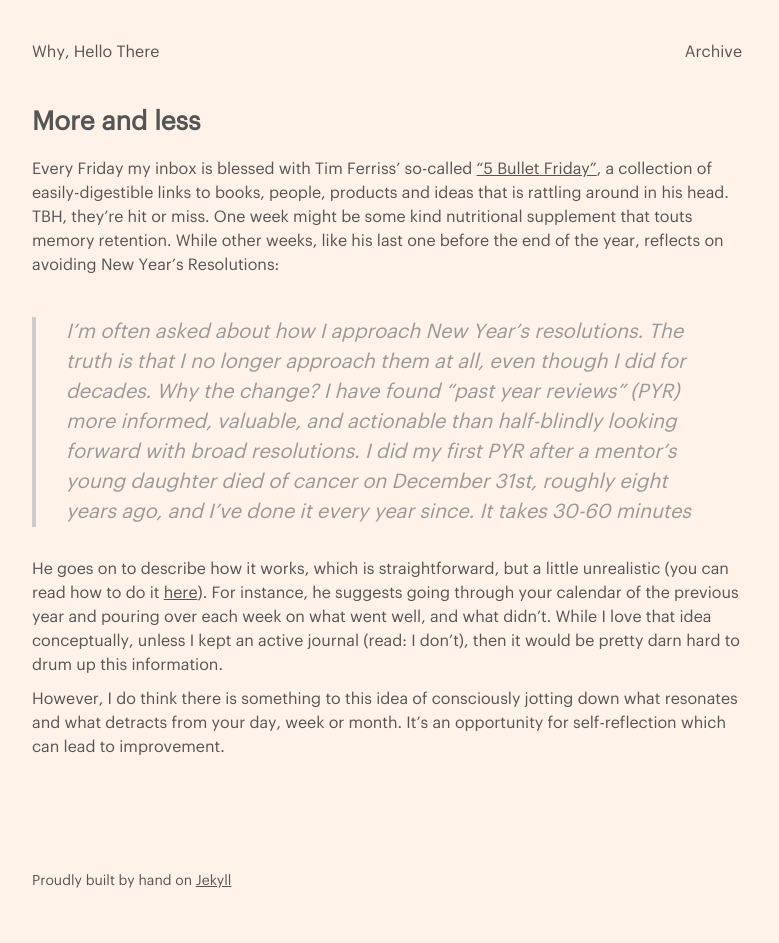
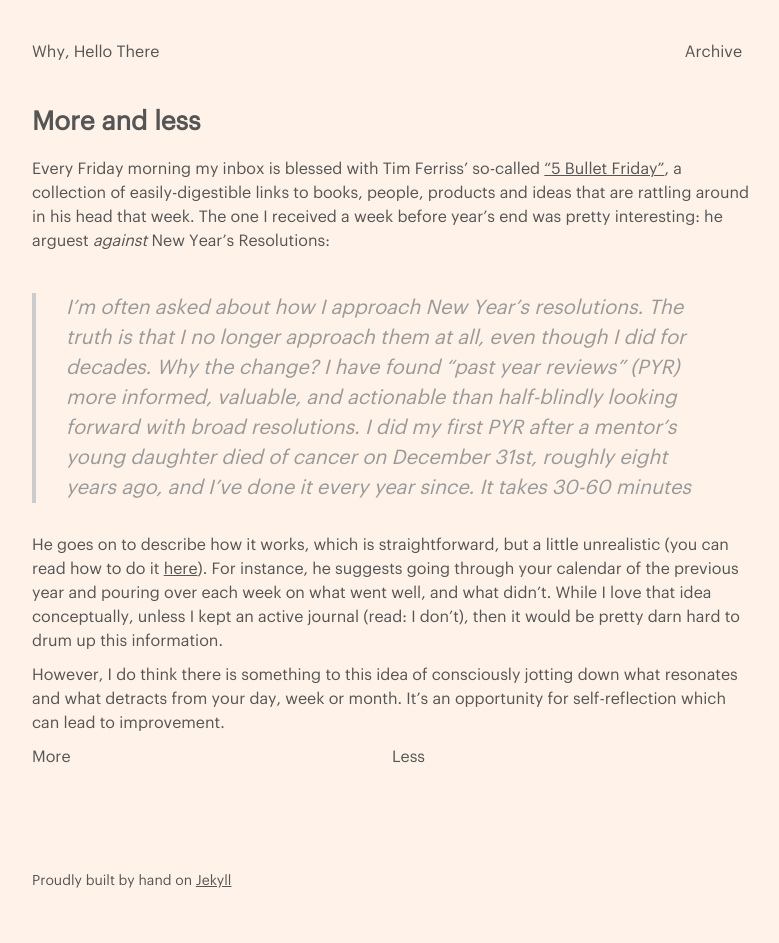
Before and after one commit to jonaschafer/jonaschafer.github.io, a Jekyll site: the page built from collections/_thoughts/more-less.md, in a window 1280 px wide. Shown: the whole page, without its empty margins (248-1027 px from the left). Built offline with Jekyll 4.4.1, drawn with Linux system fonts in a browser that asks for light colours.

Commit message:
fixed 2 col flexbox to blog, edited copy on more-less article slightly

```diff
--- a/assets/stylesheets/core/_layout.scss
+++ b/assets/stylesheets/core/_layout.scss
@@ -81,13 +81,22 @@ a:visited {
  ========================================================================== */
 
  .umbrella {
-   display: flex;
-   align-items: center;
+  width: auto;
+  display: flex;
+  align-items: center;
  }
 
  .umbrella-left {
-   padding: 1em;
+  // padding: 1em;
+  flex: 1;
+  // background-color: blue;
   }
+
+.umbrella-right {
+  // padding: 1em;
+  flex: 1;
+  // background-color: green;
+}
 
 
  /* ==========================================================================
--- a/collections/_thoughts/more-less.md
+++ b/collections/_thoughts/more-less.md
@@ -6,7 +6,7 @@ date: 2019-01-03
 
 # More and less
 
-Every Friday my inbox is blessed with Tim Ferriss' so-called <a href="https://tim.blog/welcome-to-5-bullet-friday/">"5 Bullet Friday"</a>, a collection of easily-digestible links to books, people, products and ideas that is rattling around in his head. TBH, they're hit or miss. One week might be some kind nutritional supplement that touts memory retention. While other weeks, like his last one before the end of the year, reflects on avoiding New Year's Resolutions:
+Every Friday morning my inbox is blessed with Tim Ferriss' so-called <a href="https://tim.blog/welcome-to-5-bullet-friday/">"5 Bullet Friday"</a>, a collection of easily-digestible links to books, people, products and ideas that are rattling around in his head that week. The one I received a week before year's end was pretty interesting: he arguest _against_ New Year's Resolutions:
 
 <blockquote>
   I’m often asked about how I approach New Year’s resolutions. The truth is that I no longer approach them at all, even though I did for decades. Why the change? I have found “past year reviews” (PYR) more informed, valuable, and actionable than half-blindly looking forward with broad resolutions. I did my first PYR after a mentor’s young daughter died of cancer on December 31st, roughly eight years ago, and I’ve done it every year since. It takes 30-60 minutes
@@ -15,3 +15,8 @@ Every Friday my inbox is blessed with Tim Ferriss' so-called <a href="https://ti
 He goes on to describe how it works, which is straightforward, but a little unrealistic (you can read how to do it <a href="https://tim.blog/2018/12/28/past-year-review/">here</a>). For instance, he suggests going through your calendar of the previous year and pouring over each week on what went well, and what didn't. While I love that idea conceptually, unless I kept an active journal (read: I don't), then it would be pretty darn hard to drum up this information.
 
 However, I do think there is something to this idea of consciously jotting down what resonates and what detracts from your day, week or month. It's an opportunity for self-reflection which can lead to improvement.
+
+<div class="umbrella">
+  <div class="umbrella-left">More</div>
+  <div class="umbrella-right">Less</div>
+</div>
```
